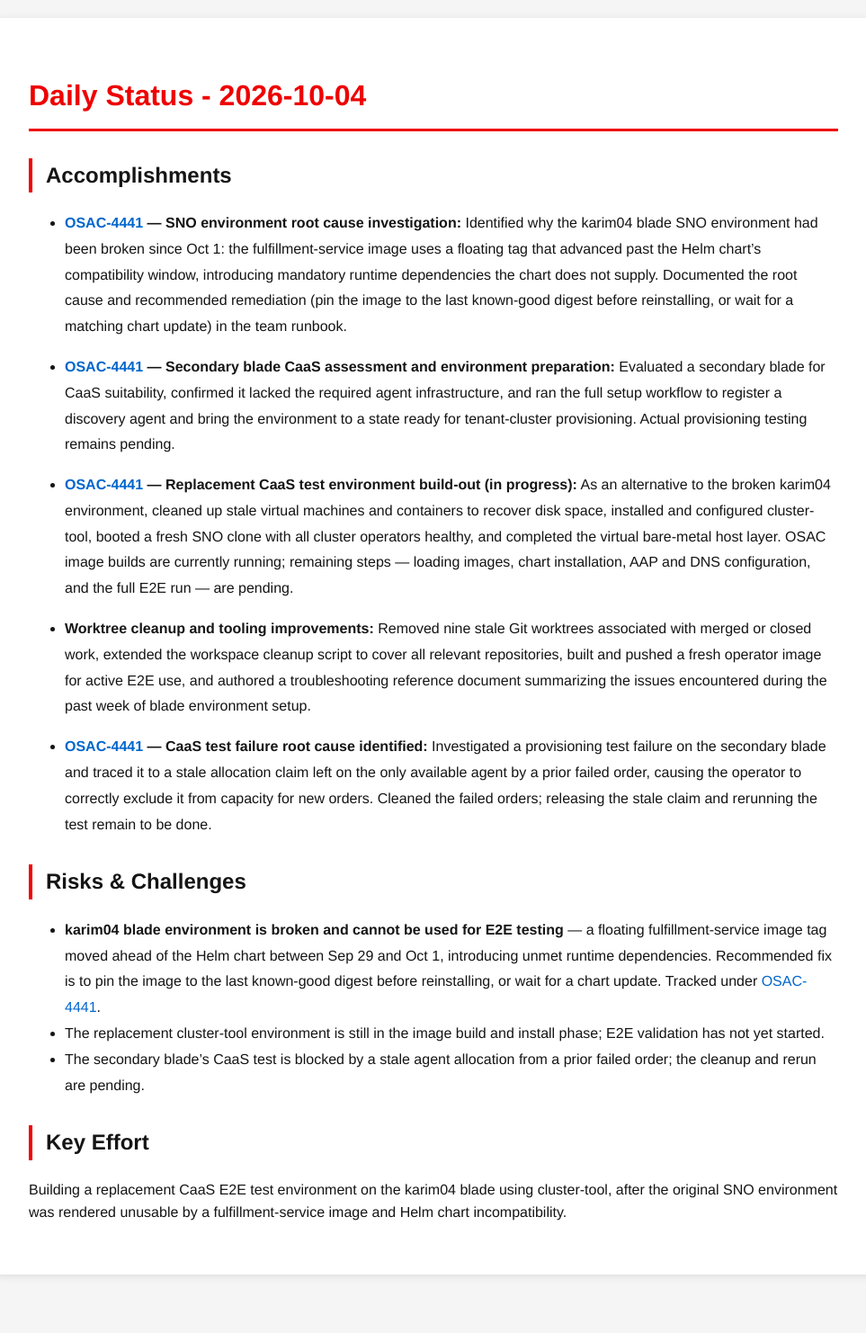
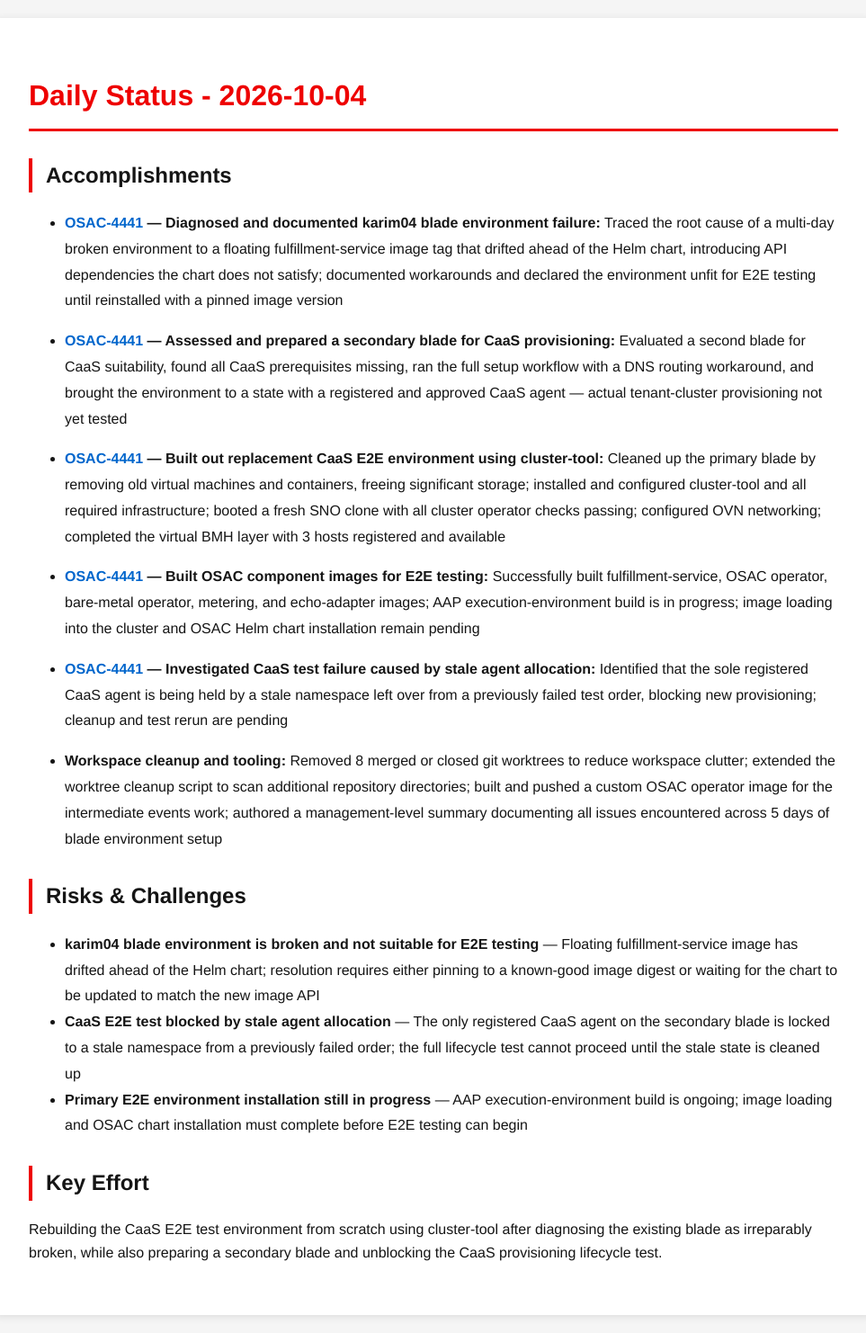
Before and after one commit to tzvatot/daily-status, a Jekyll site: the page built from 2026-10-04.md, in a window 1280 px wide. Shown: the whole page at 90% size, without its empty margins (158-1121 px from the left). Built offline with Jekyll 4.4.1, drawn with Linux system fonts in a browser that asks for light colours; before the commit the page ends 1437 px from its top, so only the background shows below that.

Commit message:
Daily status update - 2026-10-04

```diff
--- a/2026-10-04.md
+++ b/2026-10-04.md
@@ -8,22 +8,24 @@
 
 ## Accomplishments
 
-- **[OSAC-4441](https://redhat.atlassian.net/browse/OSAC-4441) — SNO environment root cause investigation:** Identified why the karim04 blade SNO environment had been broken since Oct 1: the fulfillment-service image uses a floating tag that advanced past the Helm chart's compatibility window, introducing mandatory runtime dependencies the chart does not supply. Documented the root cause and recommended remediation (pin the image to the last known-good digest before reinstalling, or wait for a matching chart update) in the team runbook.
+- **[OSAC-4441](https://redhat.atlassian.net/browse/OSAC-4441) — Diagnosed and documented karim04 blade environment failure:** Traced the root cause of a multi-day broken environment to a floating fulfillment-service image tag that drifted ahead of the Helm chart, introducing API dependencies the chart does not satisfy; documented workarounds and declared the environment unfit for E2E testing until reinstalled with a pinned image version
 
-- **[OSAC-4441](https://redhat.atlassian.net/browse/OSAC-4441) — Secondary blade CaaS assessment and environment preparation:** Evaluated a secondary blade for CaaS suitability, confirmed it lacked the required agent infrastructure, and ran the full setup workflow to register a discovery agent and bring the environment to a state ready for tenant-cluster provisioning. Actual provisioning testing remains pending.
+- **[OSAC-4441](https://redhat.atlassian.net/browse/OSAC-4441) — Assessed and prepared a secondary blade for CaaS provisioning:** Evaluated a second blade for CaaS suitability, found all CaaS prerequisites missing, ran the full setup workflow with a DNS routing workaround, and brought the environment to a state with a registered and approved CaaS agent — actual tenant-cluster provisioning not yet tested
 
-- **[OSAC-4441](https://redhat.atlassian.net/browse/OSAC-4441) — Replacement CaaS test environment build-out (in progress):** As an alternative to the broken karim04 environment, cleaned up stale virtual machines and containers to recover disk space, installed and configured cluster-tool, booted a fresh SNO clone with all cluster operators healthy, and completed the virtual bare-metal host layer. OSAC image builds are currently running; remaining steps — loading images, chart installation, AAP and DNS configuration, and the full E2E run — are pending.
+- **[OSAC-4441](https://redhat.atlassian.net/browse/OSAC-4441) — Built out replacement CaaS E2E environment using cluster-tool:** Cleaned up the primary blade by removing old virtual machines and containers, freeing significant storage; installed and configured cluster-tool and all required infrastructure; booted a fresh SNO clone with all cluster operator checks passing; configured OVN networking; completed the virtual BMH layer with 3 hosts registered and available
 
-- **Worktree cleanup and tooling improvements:** Removed nine stale Git worktrees associated with merged or closed work, extended the workspace cleanup script to cover all relevant repositories, built and pushed a fresh operator image for active E2E use, and authored a troubleshooting reference document summarizing the issues encountered during the past week of blade environment setup.
+- **[OSAC-4441](https://redhat.atlassian.net/browse/OSAC-4441) — Built OSAC component images for E2E testing:** Successfully built fulfillment-service, OSAC operator, bare-metal operator, metering, and echo-adapter images; AAP execution-environment build is in progress; image loading into the cluster and OSAC Helm chart installation remain pending
 
-- **[OSAC-4441](https://redhat.atlassian.net/browse/OSAC-4441) — CaaS test failure root cause identified:** Investigated a provisioning test failure on the secondary blade and traced it to a stale allocation claim left on the only available agent by a prior failed order, causing the operator to correctly exclude it from capacity for new orders. Cleaned the failed orders; releasing the stale claim and rerunning the test remain to be done.
+- **[OSAC-4441](https://redhat.atlassian.net/browse/OSAC-4441) — Investigated CaaS test failure caused by stale agent allocation:** Identified that the sole registered CaaS agent is being held by a stale namespace left over from a previously failed test order, blocking new provisioning; cleanup and test rerun are pending
+
+- **Workspace cleanup and tooling:** Removed 8 merged or closed git worktrees to reduce workspace clutter; extended the worktree cleanup script to scan additional repository directories; built and pushed a custom OSAC operator image for the intermediate events work; authored a management-level summary documenting all issues encountered across 5 days of blade environment setup
 
 ## Risks & Challenges
 
-- **karim04 blade environment is broken and cannot be used for E2E testing** — a floating fulfillment-service image tag moved ahead of the Helm chart between Sep 29 and Oct 1, introducing unmet runtime dependencies. Recommended fix is to pin the image to the last known-good digest before reinstalling, or wait for a chart update. Tracked under [OSAC-4441](https://redhat.atlassian.net/browse/OSAC-4441).
-- The replacement cluster-tool environment is still in the image build and install phase; E2E validation has not yet started.
-- The secondary blade's CaaS test is blocked by a stale agent allocation from a prior failed order; the cleanup and rerun are pending.
+- **karim04 blade environment is broken and not suitable for E2E testing** — Floating fulfillment-service image has drifted ahead of the Helm chart; resolution requires either pinning to a known-good image digest or waiting for the chart to be updated to match the new image API
+- **CaaS E2E test blocked by stale agent allocation** — The only registered CaaS agent on the secondary blade is locked to a stale namespace from a previously failed order; the full lifecycle test cannot proceed until the stale state is cleaned up
+- **Primary E2E environment installation still in progress** — AAP execution-environment build is ongoing; image loading and OSAC chart installation must complete before E2E testing can begin
 
 ## Key Effort
 
-Building a replacement CaaS E2E test environment on the karim04 blade using cluster-tool, after the original SNO environment was rendered unusable by a fulfillment-service image and Helm chart incompatibility.
+Rebuilding the CaaS E2E test environment from scratch using cluster-tool after diagnosing the existing blade as irreparably broken, while also preparing a secondary blade and unblocking the CaaS provisioning lifecycle test.
```
